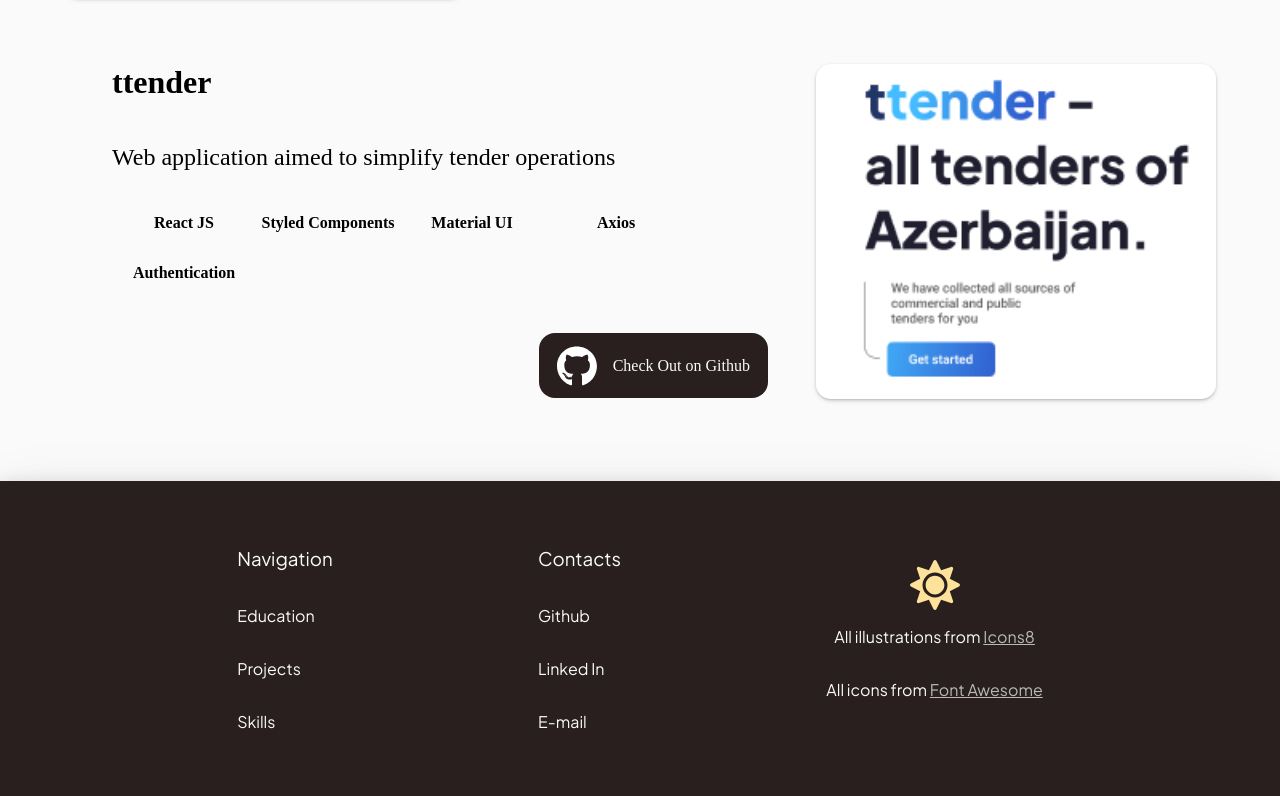
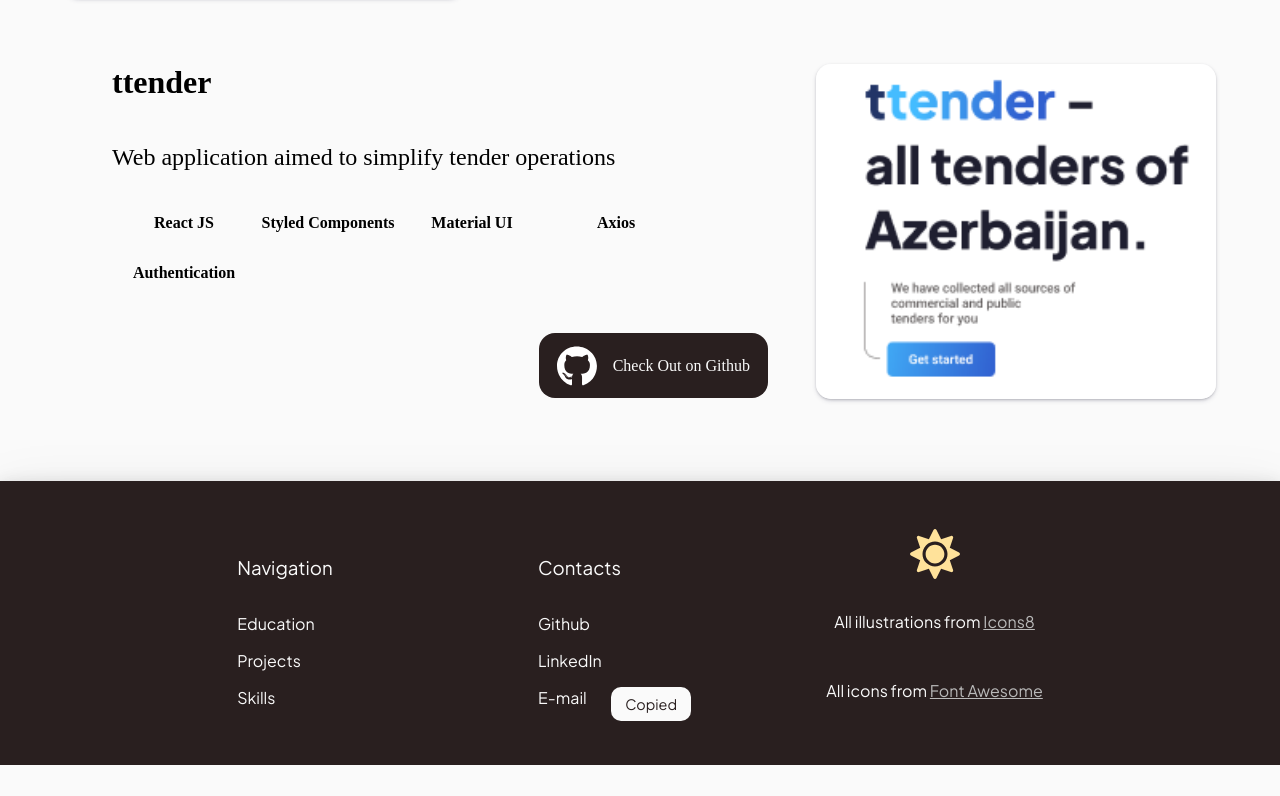
Before and after one commit to gbsmash/portfolio, a React (Vite) app: page /portfolio in a window 1280 px wide. Shown: the part 641-1437 px from the top of the page. After the commit the page ends 1406 px from the top, so only its background shows below. Built offline with nearby package versions, Linux system fonts and the light colour scheme; a web font is replaced by a local one.

Commit message:
Added links and copy to clipboar

```diff
--- /dev/null
+++ b/src/assets/side_links.js
@@ -0,0 +1,7 @@
+const links = {
+    github:"https://github.com/gbsmash",
+    linkedin:"www.linkedin.com/in/shams-gadirli",
+    email: "shams.kadirli@gmail.com"
+}
+
+export default links
--- a/src/components/common/Footer.jsx
+++ b/src/components/common/Footer.jsx
@@ -1,22 +1,33 @@
-import React from 'react'
+import React, { useState } from 'react'
 import { Link } from 'react-router-dom'
 import SunIcon from '../../assets/icons/SunIcon'
+import links from "../../assets/side_links"
 
 function Footer() {
+
+  const [copied, setCopied] = useState(false);
+
+  const copyToClipboard = () => {
+    navigator.clipboard.writeText(links.email);
+    setCopied(true);
+    setTimeout(()=>{
+      setCopied(false);
+    },2500);
+  }
 
   return (
     <footer>
         <div className="footer-column">
             <h3>Navigation</h3>
-            <p>Education</p>
-            <p>Projects</p>
-            <p>Skills</p>
+            <Link to="about">Education</Link>
+            <Link to="about">Projects</Link>
+            <Link to="about">Skills</Link>
         </div>
         <div className="footer-column">
             <h3>Contacts</h3>
-            <p>Github</p>
-            <p>Linked In</p>
-            <p>E-mail</p>
+            <Link to={links.github}>Github</Link>
+            <Link to={links.linkedin}>LinkedIn</Link>
+            <button onClick={copyToClipboard} className={copied ? "copied" : ""}>E-mail</button>
         </div>
         <div className="footer-column">
           <SunIcon />
--- /dev/null
+++ b/src/components/common/ScrollToTop.jsx
@@ -0,0 +1,12 @@
+import { useEffect } from "react";
+import { useLocation } from "react-router-dom";
+
+export default function ScrollToTop() {
+  const { pathname } = useLocation();
+
+  useEffect(() => {
+    window.scrollTo(0, 0);
+  }, [pathname]);
+
+  return null;
+}
--- a/src/components/home/Slider.jsx
+++ b/src/components/home/Slider.jsx
@@ -8,6 +8,7 @@
 import EduImg from "../../assets/images/education.png"
 import SkillImg from "../../assets/images/skill.png"
 import AchievementImg from "../../assets/images/achievement.png"
+import links from '../../assets/side_links'
 
 
 
@@ -89,9 +90,9 @@
   return <div className='home--slider-contact'>
       <h1>Contact</h1>
       <div className="contact-links">
-        <p className='p-github'><GithubIcon /> <span className='p-name'>Github</span></p>
-        <p className='p-linkedin'><LinkedinIcon /> <span className='p-name'>LinkedIn</span></p>
-        <p className='p-mail'><MailIcon /> <span className='p-name'>E-mail</span></p>
+        <p className='p-github'><GithubIcon /> <Link to={links.github}>Github</Link></p>
+        <p className='p-linkedin'><LinkedinIcon /> <Link to={links.linkedin}>LinkedIn</Link></p>
+        <p className='p-mail'><MailIcon /> <button onClick={() =>  navigator.clipboard.writeText(links.email)}>E-mail</button></p>
       </div>
     </div>
 }
--- a/src/main.jsx
+++ b/src/main.jsx
@@ -2,11 +2,13 @@
 import ReactDOM from 'react-dom/client'
 import App from './App.jsx'
 import { BrowserRouter } from 'react-router-dom'
+import ScrollToTop from './components/common/ScrollToTop.jsx'
 import './index.css'
 
 ReactDOM.createRoot(document.getElementById('root')).render(
   <BrowserRouter>
     <React.StrictMode>
+      <ScrollToTop />
       <App />
     </React.StrictMode>
   </BrowserRouter>,
--- a/src/styles/footer.scss
+++ b/src/styles/footer.scss
@@ -1,9 +1,9 @@
 footer{
-    margin-top: auto;
     display: flex;
     justify-content: space-evenly;
     align-items: center;
     padding: 3rem 2rem;
+    margin-top: auto;
     background-color: $black;
     box-shadow: rgba(17, 17, 26, 0.1) 0px 4px 16px, rgba(17, 17, 26, 0.1) 0px 8px 24px, rgba(17, 17, 26, 0.1) 0px 16px 56px;
     font: bold 1rem "Plus Jakarta Sans";
@@ -21,10 +21,39 @@
     .footer-column{
         display: flex;
         flex-direction: column;
+        gap:1rem;
 
         &:last-child{
             align-items: center;
         }
     }
 
+
+    button{
+        background-color: transparent;
+        border:none;
+        text-align: start;
+        font: bold 1rem "Plus Jakarta Sans";
+        color: $white;
+        margin:0;
+        padding: 0;
+
+        &::after{
+            transition: all 1s ease-in-out;
+            content:"Copied";
+            position: absolute;
+            font-size:0.9rem;
+            background-color: $white;
+            color: $black;
+            border-radius: 10px;
+            padding: 0.5rem 0.9rem;
+            margin-left: 1.5rem;
+            opacity: 1;
+        }
+        &.copied::after{
+            transition: all 1s ease-in-out;
+            opacity: 1;
+        }
+    }
+
 }
--- a/src/styles/home_section_slider.scss
+++ b/src/styles/home_section_slider.scss
@@ -205,7 +205,12 @@
                 cursor: pointer;
             }
 
-            span{
+            button{
+                border:none;
+                background-color: transparent;
+            }
+
+            a, button{
                 transition: all 1s ease-in-out;
                 font : bold 1.5rem "Karla";
                 padding: 0.5rem 1rem;
@@ -213,7 +218,7 @@
                 border-top: 1px solid transparent;
             }
 
-            svg:hover + span{
+            svg:hover + a, a:hover, svg:hover + button, button:hover{
                 transition: all 1s ease-in-out;
                 box-shadow: rgba(255,168,137, 0.7) 5px 5px, rgba(255, 168, 137, 0.5) 10px 10px, rgba(255, 226, 154, 0.822) 15px 15px;
                 border-top-right-radius: 1.5rem;
```
